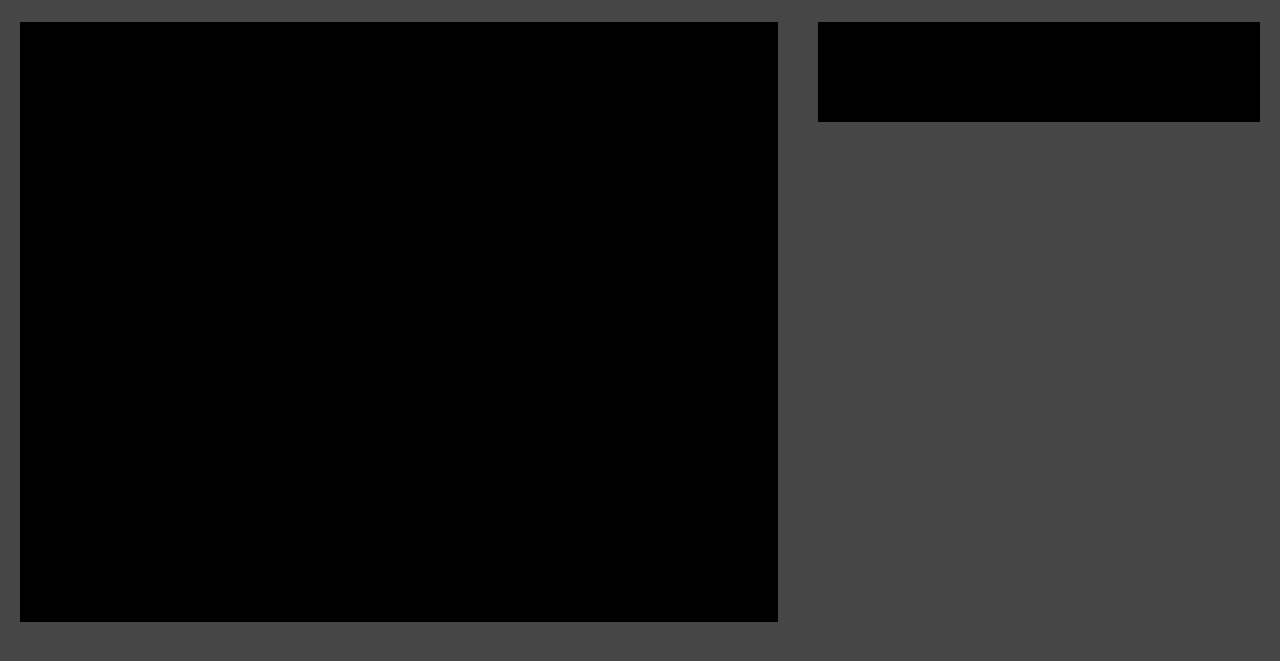
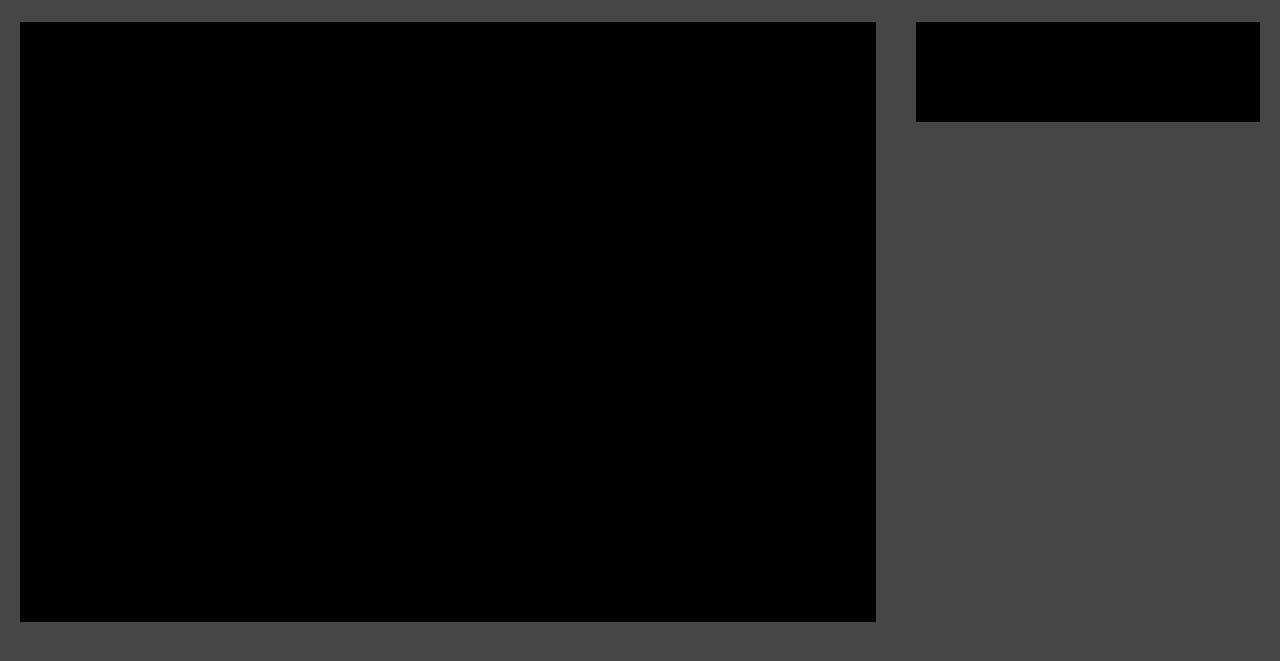
Before and after one commit to lvillamizarmurillo/login-youtube-pirata, a plain HTML site: page index.html in a window 1280 px wide. Shown: the part 55-716 px from the top of the page. Drawn offline with Linux system fonts and the light colour scheme.

Commit message:
fix: :bug: Arreglando maquetación
Me daba muchos errores en la maquetación por no hacer las cajas bien, se arreglo el bug

```diff
--- a/css/estilo.css
+++ b/css/estilo.css
@@ -54,24 +54,20 @@ header{
     font-family: "arial";
 }
 #video{
-    display: block;
+    display: flex;
     margin: 20px;
-    width: 60%;
+    width: 100%;
     height: 600px;
     background-color: rgb(0, 0, 0);
 
 }
 #canalYutu{
     display: flex;
-    width: 35%;
+    width: 100%;
     height: 100px;
     background-color: rgb(0, 0, 0);
     float: right;
     margin: 20px;
-}
-#containerone{
-    display: flex;
-    width: 100%;
 }
 #logoCanal{
     width: 100px;
@@ -83,3 +79,17 @@ header{
     margin-left: 10px;
     color: white;
 }
+#derecha{
+    display: flex;
+    float: right;
+    width: 30%;
+}
+#izquierda{
+    display: flex;
+    float: left;
+    width: 70%;
+}
+#container{
+    display: flex;
+    width: 100%;
+}
--- a/index.html
+++ b/index.html
@@ -28,10 +28,18 @@
         </div>
     </header>
     <div id="container">
-        <div id="containerone">
+        <section id="izquierda">
             <div id="video">
                 <iframe id="video1" width="100%" height="100%" title="YouTube video player" frameborder="0" allow="accelerometer; autoplay; clipboard-write; encrypted-media; gyroscope; picture-in-picture; web-share" allowfullscreen></iframe>
             </div>
+            <div id="titulo">
+
+            </div>
+            <div id="videosRelacionados">
+
+            </div>
+        </section>
+        <aside id="derecha">
             <div id="canalYutu">
                 <div id="logoCanal">
 
@@ -43,7 +51,7 @@
             <div id="comentariosYutu">
 
             </div>
-        </div>
+        </aside>
     </div>
 </body>
 </html>
--- a/main/main.js
+++ b/main/main.js
@@ -17,6 +17,6 @@ async function buscarDatos(id){
     let url = `https://youtube138.p.rapidapi.com/search/?q=${id}&hl=en&gl=US`;
     const response = await fetch(url, options);
     const result = await response.json();
-    console.log(result.contents[0].video.videoId);
+    console.log(result);
     videoYutu.setAttribute("src", `https://www.youtube.com/embed/${result.contents[0].video.videoId}`)
 }
```
